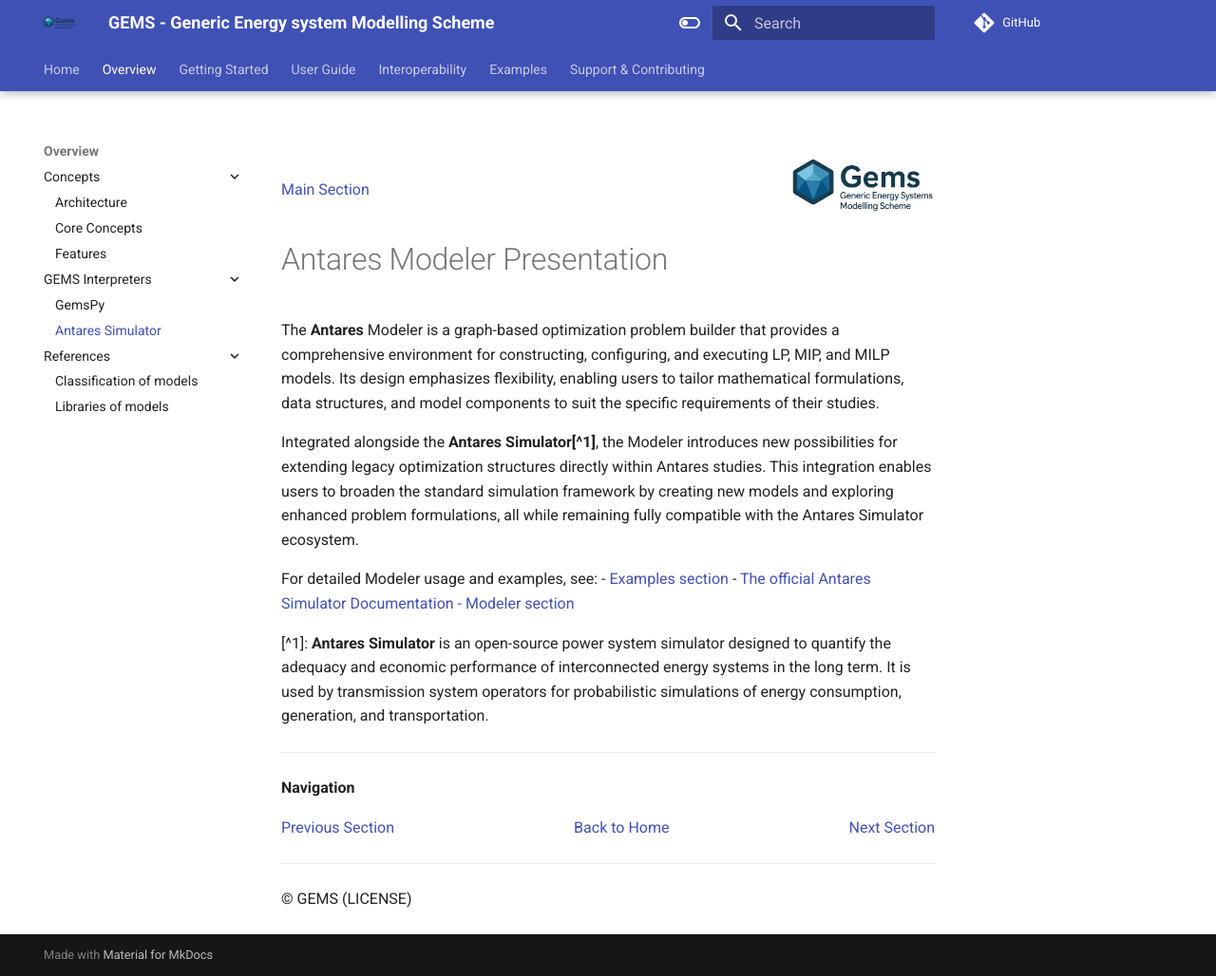
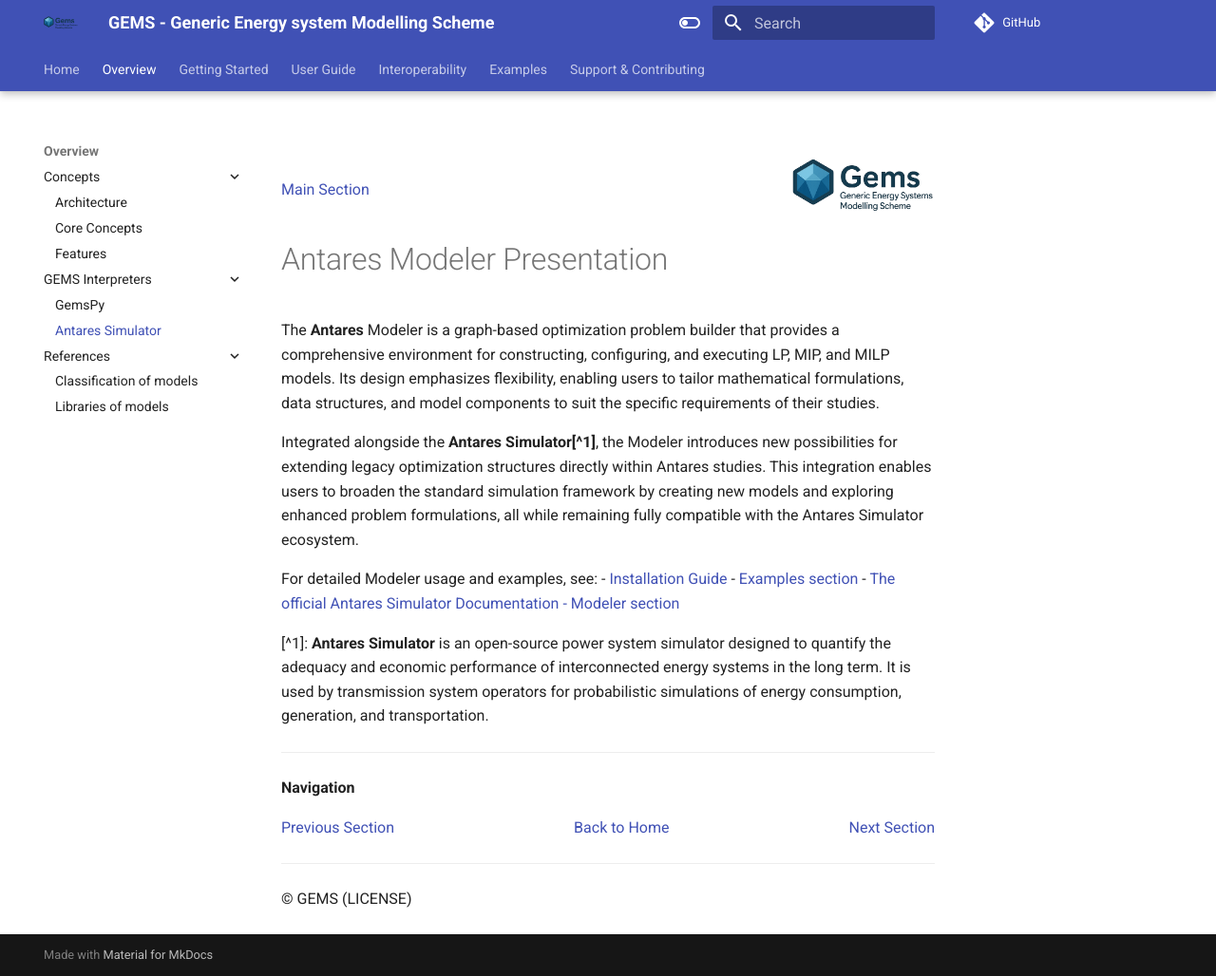
Before and after one commit to AntaresSimulatorTeam/GEMS, an MkDocs documentation site: the page built from doc/1_Overview/GEMS Interpreters/2_antares_simulator_modeler.md, in a window 1280 px wide and 1028 px high. Shown: the whole window at 95% size. Built offline with MkDocs 1.6.1 and Material for MkDocs 9.7.7, drawn with Linux system fonts in a browser that asks for light colours; comment, search, counter and statistics services are not loaded.

Commit message:
add reference to installation guide

```diff
--- a/doc/1_Overview/GEMS Interpreters/2_antares_simulator_modeler.md
+++ b/doc/1_Overview/GEMS Interpreters/2_antares_simulator_modeler.md
@@ -14,6 +14,7 @@
 Integrated alongside the **Antares Simulator[^1]**, the Modeler introduces new possibilities for extending legacy optimization structures directly within Antares studies. This integration enables users to broaden the standard simulation framework by creating new models and exploring enhanced problem formulations, all while remaining fully compatible with the Antares Simulator ecosystem.
 
 For detailed Modeler usage and examples, see:
+- [Installation Guide](../../2_Getting%20Started/1_installation.md)
 - [Examples section](../../5_Examples/)
 - [The official Antares Simulator Documentation - Modeler section](https://antares-simulator.readthedocs.io/en/latest/user-guide/modeler/01-overview-modeler/)
 
```
Also changed, not shown: doc/1_Overview/GEMS Interpreters/1_gemspy.md (+1 -1 lines).
